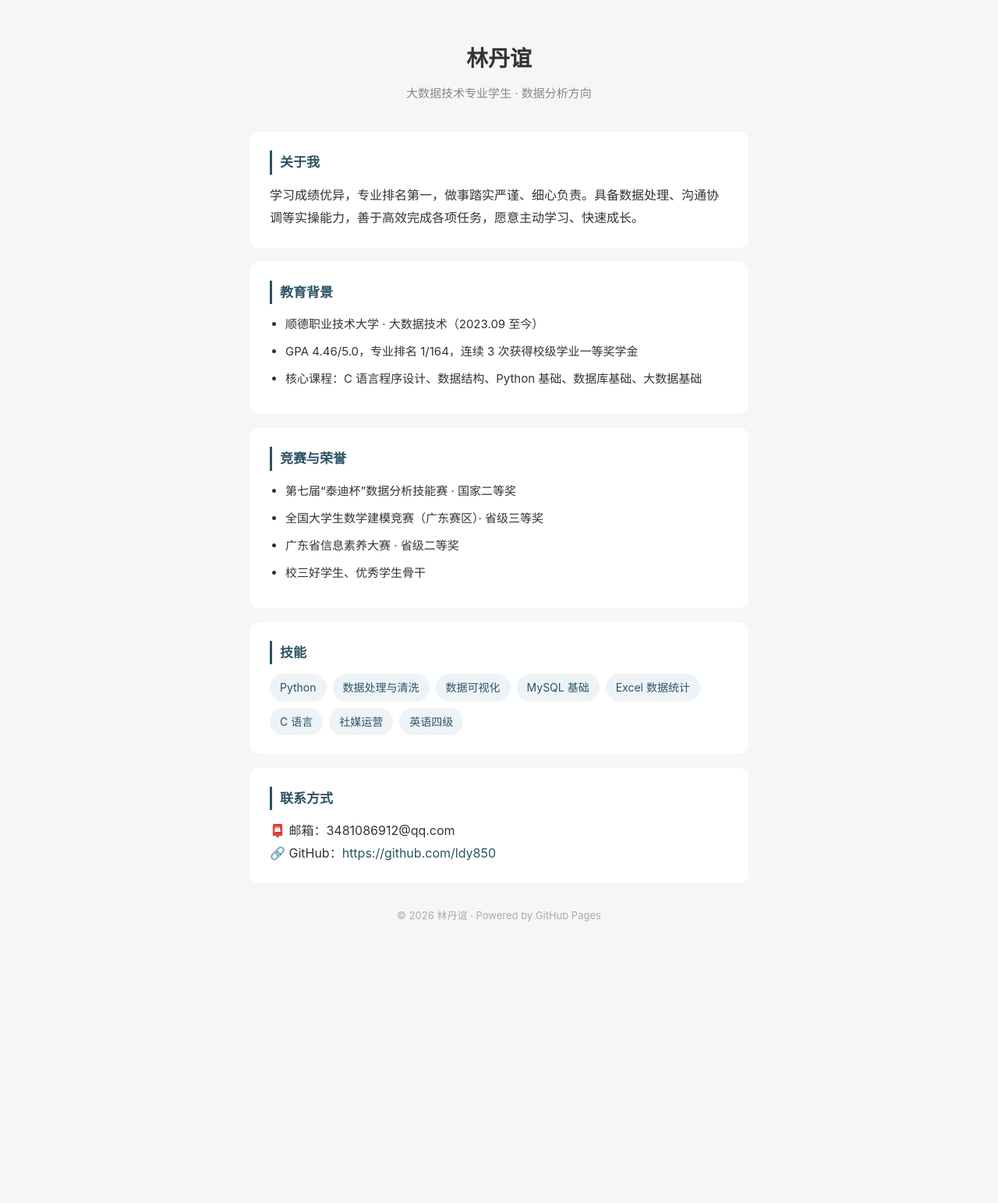
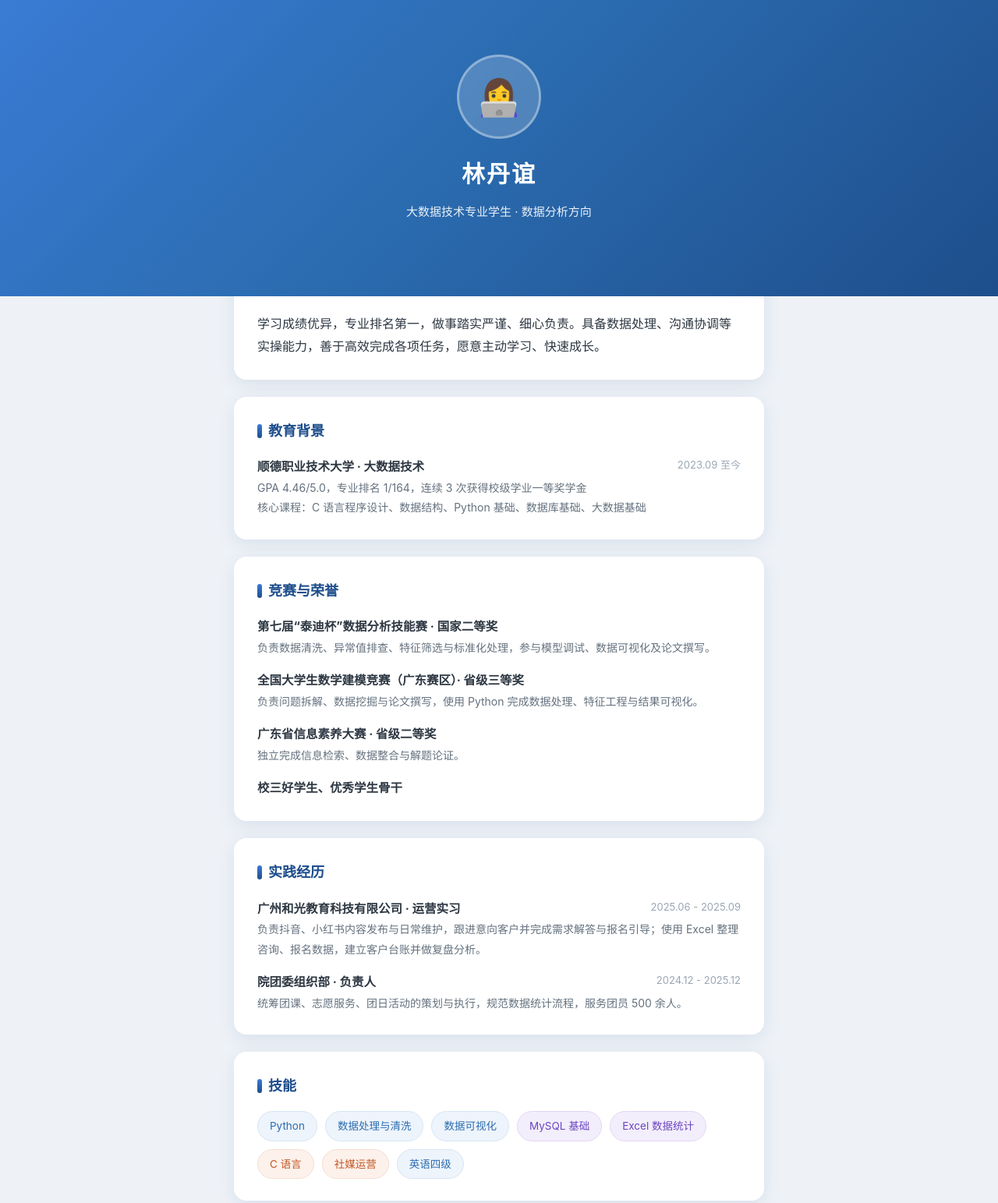
Before and after one commit to ldy850/ldy850.github.io, a plain HTML site: page index.html in a window 1280 px wide. Shown: the top 1543 px of the page at 78% size. Before the commit the page ends 1236 px from the top, so only its background shows below. Drawn offline with Linux system fonts and the light colour scheme.

Commit message:
美化个人主页

```diff
--- a/index.html
+++ b/index.html
@@ -6,75 +6,167 @@
   <title>林丹谊的个人主页</title>
   <style>
     * { margin: 0; padding: 0; box-sizing: border-box; }
-    body { font-family: -apple-system, "PingFang SC", "Microsoft YaHei", sans-serif; background: #f5f6f7; color: #333; line-height: 1.8; }
-    .wrap { max-width: 680px; margin: 50px auto; padding: 0 20px; }
-    header { text-align: center; margin-bottom: 36px; }
-    header h1 { font-size: 28px; margin-bottom: 6px; }
-    header p { color: #888; font-size: 15px; }
-    section { background: #fff; border-radius: 12px; padding: 24px 26px; margin-bottom: 18px; }
-    h2 { font-size: 17px; color: #2c5364; margin-bottom: 12px; padding-left: 10px; border-left: 3px solid #2c5364; }
-    ul { padding-left: 20px; }
-    li { margin-bottom: 8px; font-size: 15px; }
-    .tags { display: flex; flex-wrap: wrap; gap: 8px; }
-    .tag { background: #eef3f7; color: #2c5364; padding: 5px 13px; border-radius: 18px; font-size: 14px; }
-    .muted { color: #888; font-size: 14px; }
-    a { color: #2c5364; text-decoration: none; }
-    footer { text-align: center; color: #aaa; font-size: 13px; margin-top: 30px; }
+    body {
+      font-family: -apple-system, "PingFang SC", "Microsoft YaHei", sans-serif;
+      background: #eef2f7; color: #2d3742; line-height: 1.8;
+    }
+
+    /* 顶部横幅 */
+    .hero {
+      background: linear-gradient(135deg, #3a7bd5 0%, #2b6cb0 45%, #1e4e8c 100%);
+      color: #fff; text-align: center; padding: 70px 20px 95px;
+      position: relative;
+    }
+    .avatar {
+      width: 108px; height: 108px; border-radius: 50%;
+      background: rgba(255,255,255,.18); border: 3px solid rgba(255,255,255,.35);
+      display: flex; align-items: center; justify-content: center;
+      font-size: 46px; margin: 0 auto 18px;
+      backdrop-filter: blur(4px);
+    }
+    .hero h1 { font-size: 30px; letter-spacing: 2px; margin-bottom: 8px; }
+    .hero p.sub { opacity: .9; font-size: 15px; }
+
+    /* 内容容器 */
+    .wrap { max-width: 720px; margin: -55px auto 50px; padding: 0 20px; }
+    .card {
+      background: #fff; border-radius: 16px; padding: 28px 30px;
+      margin-bottom: 22px; box-shadow: 0 6px 22px rgba(30, 78, 140, .10);
+      transition: transform .2s ease, box-shadow .2s ease;
+    }
+    .card:hover { transform: translateY(-3px); box-shadow: 0 10px 28px rgba(30, 78, 140, .16); }
+
+    .card h2 {
+      font-size: 18px; color: #1e4e8c; margin-bottom: 16px;
+      display: flex; align-items: center; gap: 8px;
+    }
+    .card h2::before {
+      content: ""; width: 6px; height: 18px; border-radius: 3px;
+      background: linear-gradient(#3a7bd5, #1e4e8c);
+    }
+
+    /* 经历条目 */
+    .item { margin-bottom: 16px; }
+    .item:last-child { margin-bottom: 0; }
+    .item .top { display: flex; justify-content: space-between; flex-wrap: wrap; gap: 4px; }
+    .item h3 { font-size: 15.5px; color: #2d3742; }
+    .item .time { font-size: 13px; color: #9aa7b4; }
+    .item p { font-size: 14px; color: #64717e; }
+
+    /* 技能标签 */
+    .tags { display: flex; flex-wrap: wrap; gap: 10px; }
+    .tag {
+      padding: 6px 15px; border-radius: 20px; font-size: 13.5px;
+      background: #eef4fb; color: #2b6cb0; border: 1px solid #d6e6f5;
+    }
+    .tag.alt { background: #f3eefb; color: #6b46c1; border-color: #e3d6f5; }
+    .tag.warm { background: #fdf1ec; color: #c05621; border-color: #f6ddd1; }
+
+    /* 联系 */
+    .contact-line { display: flex; align-items: center; gap: 10px; margin-bottom: 10px; font-size: 15px; }
+    .contact-line .icon {
+      width: 34px; height: 34px; border-radius: 10px; background: #eef4fb;
+      display: flex; align-items: center; justify-content: center; font-size: 16px;
+    }
+    a { color: #2b6cb0; text-decoration: none; }
+    a:hover { text-decoration: underline; }
+
+    footer { text-align: center; color: #9aa7b4; font-size: 13px; padding-bottom: 30px; }
   </style>
 </head>
 <body>
+
+  <div class="hero">
+    <div class="avatar">👩‍💻</div>
+    <h1>林丹谊</h1>
+    <p class="sub">大数据技术专业学生 · 数据分析方向</p>
+  </div>
+
   <div class="wrap">
 
-    <header>
-      <h1>林丹谊</h1>
-      <p>大数据技术专业学生 · 数据分析方向</p>
-    </header>
-
-    <section>
+    <div class="card">
       <h2>关于我</h2>
       <p>学习成绩优异，专业排名第一，做事踏实严谨、细心负责。具备数据处理、沟通协调等实操能力，善于高效完成各项任务，愿意主动学习、快速成长。</p>
-    </section>
+    </div>
 
-    <section>
+    <div class="card">
       <h2>教育背景</h2>
-      <ul>
-        <li>顺德职业技术大学 · 大数据技术（2023.09 至今）</li>
-        <li>GPA 4.46/5.0，专业排名 1/164，连续 3 次获得校级学业一等奖学金</li>
-        <li>核心课程：C 语言程序设计、数据结构、Python 基础、数据库基础、大数据基础</li>
-      </ul>
-    </section>
+      <div class="item">
+        <div class="top">
+          <h3>顺德职业技术大学 · 大数据技术</h3>
+          <span class="time">2023.09 至今</span>
+        </div>
+        <p>GPA 4.46/5.0，专业排名 1/164，连续 3 次获得校级学业一等奖学金</p>
+        <p>核心课程：C 语言程序设计、数据结构、Python 基础、数据库基础、大数据基础</p>
+      </div>
+    </div>
 
-    <section>
+    <div class="card">
       <h2>竞赛与荣誉</h2>
-      <ul>
-        <li>第七届“泰迪杯”数据分析技能赛 · 国家二等奖</li>
-        <li>全国大学生数学建模竞赛（广东赛区）· 省级三等奖</li>
-        <li>广东省信息素养大赛 · 省级二等奖</li>
-        <li>校三好学生、优秀学生骨干</li>
-      </ul>
-    </section>
+      <div class="item">
+        <div class="top"><h3>第七届“泰迪杯”数据分析技能赛 · 国家二等奖</h3></div>
+        <p>负责数据清洗、异常值排查、特征筛选与标准化处理，参与模型调试、数据可视化及论文撰写。</p>
+      </div>
+      <div class="item">
+        <div class="top"><h3>全国大学生数学建模竞赛（广东赛区）· 省级三等奖</h3></div>
+        <p>负责问题拆解、数据挖掘与论文撰写，使用 Python 完成数据处理、特征工程与结果可视化。</p>
+      </div>
+      <div class="item">
+        <div class="top"><h3>广东省信息素养大赛 · 省级二等奖</h3></div>
+        <p>独立完成信息检索、数据整合与解题论证。</p>
+      </div>
+      <div class="item">
+        <div class="top"><h3>校三好学生、优秀学生骨干</h3></div>
+      </div>
+    </div>
 
-    <section>
+    <div class="card">
+      <h2>实践经历</h2>
+      <div class="item">
+        <div class="top">
+          <h3>广州和光教育科技有限公司 · 运营实习</h3>
+          <span class="time">2025.06 - 2025.09</span>
+        </div>
+        <p>负责抖音、小红书内容发布与日常维护，跟进意向客户并完成需求解答与报名引导；使用 Excel 整理咨询、报名数据，建立客户台账并做复盘分析。</p>
+      </div>
+      <div class="item">
+        <div class="top">
+          <h3>院团委组织部 · 负责人</h3>
+          <span class="time">2024.12 - 2025.12</span>
+        </div>
+        <p>统筹团课、志愿服务、团日活动的策划与执行，规范数据统计流程，服务团员 500 余人。</p>
+      </div>
+    </div>
+
+    <div class="card">
       <h2>技能</h2>
       <div class="tags">
         <span class="tag">Python</span>
         <span class="tag">数据处理与清洗</span>
         <span class="tag">数据可视化</span>
-        <span class="tag">MySQL 基础</span>
-        <span class="tag">Excel 数据统计</span>
-        <span class="tag">C 语言</span>
-        <span class="tag">社媒运营</span>
+        <span class="tag alt">MySQL 基础</span>
+        <span class="tag alt">Excel 数据统计</span>
+        <span class="tag warm">C 语言</span>
+        <span class="tag warm">社媒运营</span>
         <span class="tag">英语四级</span>
       </div>
-    </section>
+    </div>
 
-    <section>
+    <div class="card">
       <h2>联系方式</h2>
-      <p>📮 邮箱：3481086912@qq.com</p>
-      <p>🔗 GitHub：<a href="https://github.com/ldy850">https://github.com/ldy850</a></p>
-    </section>
+      <div class="contact-line">
+        <div class="icon">📮</div>
+        <span>3481086912@qq.com</span>
+      </div>
+      <div class="contact-line">
+        <div class="icon">🔗</div>
+        <a href="https://github.com/ldy850">github.com/ldy850</a>
+      </div>
+    </div>
 
-    <footer>© 2026 林丹谊 · Powered by GitHub Pages</footer>
   </div>
+
+  <footer>© 2026 林丹谊 · Powered by GitHub Pages</footer>
+
 </body>
 </html>
```
